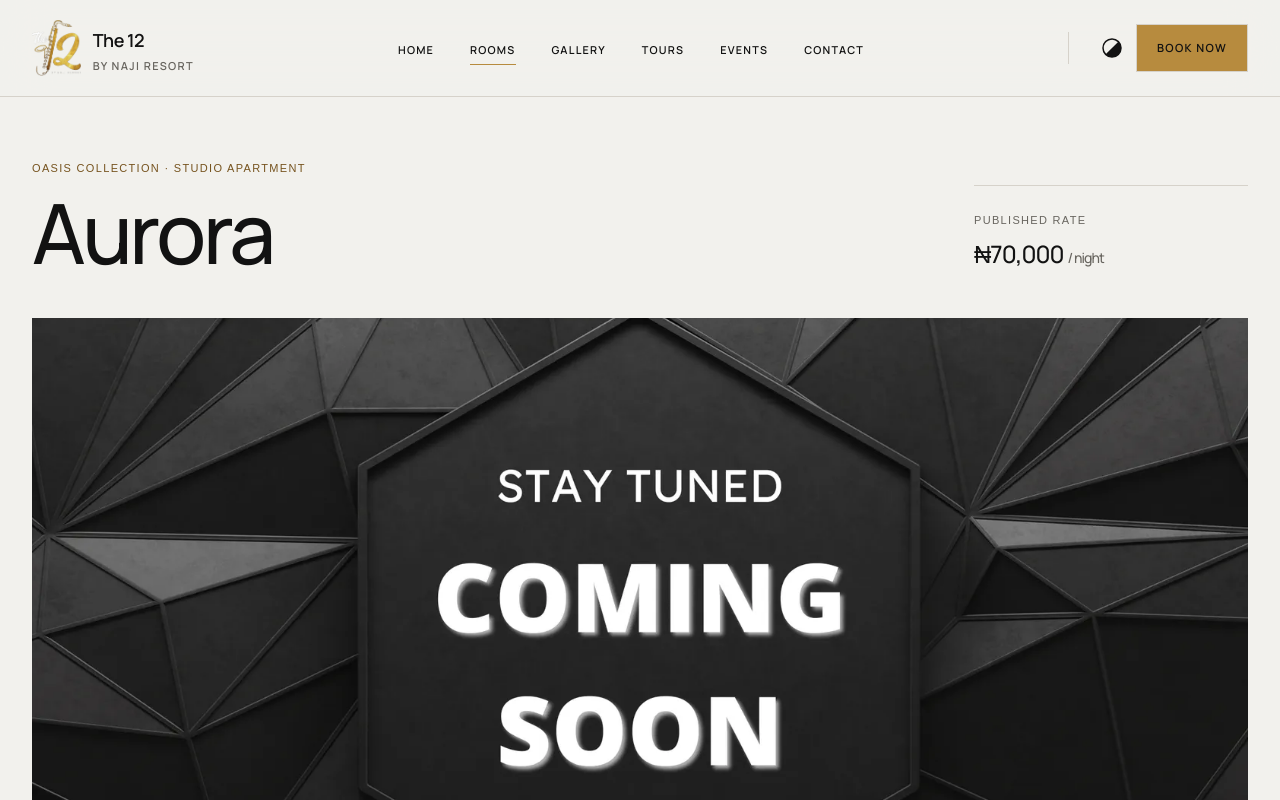
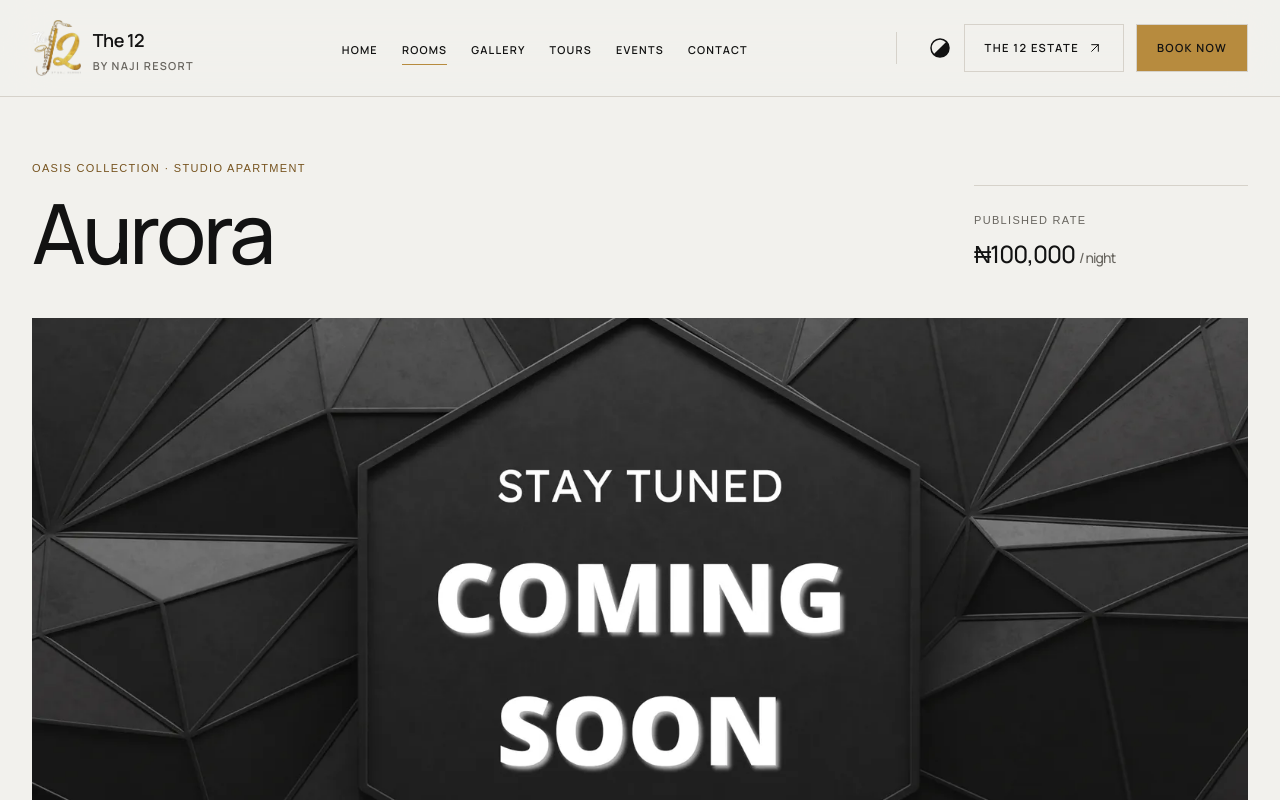
Before and after one commit to vxxious/the12-by-naji-resort, a Next.js app: page /rooms/aurora in a window 1280 px wide. Shown: the top 800 px of the page. Built offline with nearby package versions, Linux system fonts and the light colour scheme; no server answers; a web font is replaced by a local one.

Commit message:
feat: update resort rates and estate navigation

```diff
--- a/src/app/rooms/page.tsx
+++ b/src/app/rooms/page.tsx
@@ -3,7 +3,13 @@ import type { Metadata } from "next";
 import { RoomRow } from "@/components/rooms/room-row";
 import { BookingCta } from "@/components/sections/booking-cta";
 import { PageIntro } from "@/components/sections/page-intro";
-import { rooms } from "@/data/rooms";
+import {
+  formatNaira,
+  formatRoomType,
+  publishedRoomTypes,
+  roomRates,
+  rooms,
+} from "@/data/rooms";
 
 export const metadata: Metadata = {
   title: "Apartments and Rooms",
@@ -16,12 +22,12 @@ const collections = [
   {
     id: "elysian",
     name: "Elysian",
-    description: "Three-bedroom, two-bedroom and studio apartments.",
+    description: "Published rates for studio and one- to three-bedroom stays.",
   },
   {
     id: "oasis",
     name: "Oasis",
-    description: "Three-bedroom, two-bedroom and studio apartments.",
+    description: "Published rates for studio and one- to three-bedroom stays.",
   },
 ] as const;
 
@@ -77,6 +83,23 @@ export default function RoomsPage() {
                   {collection.description}
                 </p>
               </div>
+              <div className="mb-10 border-y py-5">
+                <p className="annotation text-[var(--muted)]">
+                  Current rate guide
+                </p>
+                <ul className="mt-4 grid grid-cols-2 gap-x-6 gap-y-5 sm:grid-cols-4">
+                  {publishedRoomTypes.map((type) => (
+                    <li key={type}>
+                      <span className="annotation block text-[var(--muted)]">
+                        {formatRoomType(type)}
+                      </span>
+                      <span className="mt-1 block text-lg font-medium tabular-nums">
+                        {formatNaira(roomRates[collection.id][type])}
+                      </span>
+                    </li>
+                  ))}
+                </ul>
+              </div>
               {collectionRooms.map((room, index) => (
                 <RoomRow
                   key={room.slug}
--- a/src/components/layout/site-header.tsx
+++ b/src/components/layout/site-header.tsx
@@ -1,3 +1,4 @@
+import { ArrowUpRight } from "lucide-react";
 import Link from "next/link";
 
 import { ResortBrand } from "@/components/branding/resort-brand";
@@ -5,12 +6,12 @@ import { MobileMenu } from "@/components/navigation/mobile-menu";
 import { NavLink } from "@/components/navigation/nav-link";
 import { ThemeToggle } from "@/components/navigation/theme-toggle";
 import { Button } from "@/components/ui/button";
-import { navItems } from "@/data/hotel";
+import { hotel, navItems } from "@/data/hotel";
 
 export function SiteHeader() {
   return (
     <header className="sticky top-0 z-40 border-b bg-[var(--header)] backdrop-blur-xl">
-      <div className="page-shell flex min-h-[4.75rem] flex-wrap items-center justify-between gap-x-4 gap-y-2 py-2 lg:min-h-24">
+      <div className="page-shell flex min-h-[4.75rem] flex-wrap items-center justify-between gap-x-4 gap-y-2 py-2 xl:min-h-24">
         <Link
           href="/"
           className="relative z-10 min-w-0 shrink-0"
@@ -19,8 +20,8 @@ export function SiteHeader() {
           <ResortBrand />
         </Link>
 
-        <nav aria-label="Primary" className="hidden min-w-0 flex-1 lg:block">
-          <ul className="flex flex-wrap items-center justify-center gap-x-7 gap-y-2 xl:gap-x-9">
+        <nav aria-label="Primary" className="hidden min-w-0 flex-1 xl:block">
+          <ul className="flex flex-wrap items-center justify-center gap-x-6 gap-y-2 2xl:gap-x-8">
             {navItems.map((item) => (
               <li key={item.href}>
                 <NavLink {...item} />
@@ -29,11 +30,22 @@ export function SiteHeader() {
           </ul>
         </nav>
 
-        <div className="flex shrink-0 items-center lg:gap-3">
-          <div className="hidden lg:block">
+        <div className="flex shrink-0 items-center xl:gap-3">
+          <div className="hidden xl:block">
             <ThemeToggle />
           </div>
-          <Button asChild className="hidden lg:inline-flex">
+          <Button asChild variant="outline" className="hidden xl:inline-flex">
+            <a
+              href={hotel.estateUrl}
+              target="_blank"
+              rel="noreferrer"
+              aria-label="Visit The 12 by Naji Resort Estate (opens in a new tab)"
+            >
+              The 12 Estate
+              <ArrowUpRight aria-hidden="true" size={16} strokeWidth={1.5} />
+            </a>
+          </Button>
+          <Button asChild className="hidden xl:inline-flex">
             <Link href="/book">Book now</Link>
           </Button>
           <MobileMenu />
--- a/src/components/navigation/mobile-menu.tsx
+++ b/src/components/navigation/mobile-menu.tsx
@@ -8,7 +8,7 @@ import { useState } from "react";
 
 import { ResortBrand } from "@/components/branding/resort-brand";
 import { ThemeToggle } from "@/components/navigation/theme-toggle";
-import { navItems } from "@/data/hotel";
+import { hotel, navItems } from "@/data/hotel";
 
 export function MobileMenu() {
   const [open, setOpen] = useState(false);
@@ -19,7 +19,7 @@ export function MobileMenu() {
       <Dialog.Trigger asChild>
         <button
           type="button"
-          className="group flex size-11 items-center justify-center lg:hidden"
+          className="group flex size-11 items-center justify-center xl:hidden"
           aria-label="Open navigation"
         >
           <Menu
@@ -97,6 +97,18 @@ export function MobileMenu() {
               </div>
               <ThemeToggle />
             </div>
+            <div className="grid gap-3">
+              <a
+                href={hotel.estateUrl}
+                target="_blank"
+                rel="noreferrer"
+                onClick={() => setOpen(false)}
+                aria-label="Visit The 12 by Naji Resort Estate (opens in a new tab)"
+                className="flex min-h-14 items-center justify-between border border-[var(--foreground)] px-5 text-sm font-semibold tracking-[0.1em] uppercase transition-colors hover:bg-[var(--foreground)] hover:text-[var(--background)]"
+              >
+                Visit the Estate
+                <ArrowUpRight aria-hidden="true" size={18} strokeWidth={1.5} />
+              </a>
               <Link
                 href="/book"
                 onClick={() => setOpen(false)}
@@ -106,6 +118,7 @@ export function MobileMenu() {
                 <ArrowUpRight aria-hidden="true" size={18} strokeWidth={1.5} />
               </Link>
             </div>
+          </div>
         </Dialog.Content>
       </Dialog.Portal>
     </Dialog.Root>
--- a/src/data/hotel.ts
+++ b/src/data/hotel.ts
@@ -17,6 +17,7 @@ export const hotel = {
   },
   mapUrl:
     "https://www.google.com/maps/search/?api=1&query=The12%20by%20Naji%20Resort%20Utako%20Abuja",
+  estateUrl: "https://www.the12bynajiresortestate.com/",
   hours: "Open daily, 24 hours",
   checkIn: "14:30",
   checkOut: "12:00",
--- a/src/data/rooms.ts
+++ b/src/data/rooms.ts
@@ -1,18 +1,41 @@
 import type { Room, RoomBlock, RoomType } from "@/types/room";
+
+type PublishedRoomType = RoomType | "1-bedroom";
+
+export const roomRates = {
+  elysian: {
+    studio: 120_000,
+    "1-bedroom": 160_000,
+    "2-bedroom": 200_000,
+    "3-bedroom": 280_000,
+  },
+  oasis: {
+    studio: 100_000,
+    "1-bedroom": 140_000,
+    "2-bedroom": 180_000,
+    "3-bedroom": 250_000,
+  },
+} satisfies Record<RoomBlock, Record<PublishedRoomType, number>>;
+
+export const publishedRoomTypes: PublishedRoomType[] = [
+  "studio",
+  "1-bedroom",
+  "2-bedroom",
+  "3-bedroom",
+];
 
 const room = (
   name: string,
   slug: string,
   block: RoomBlock,
   type: RoomType,
-  priceNgn: number,
   photographyPending = false,
 ): Room => ({
   name,
   slug,
   block,
   type,
-  priceNgn,
+  priceNgn: roomRates[block][type],
   images: photographyPending
     ? ["/images/rooms/photography-coming-soon.webp"]
     : Array.from(
@@ -24,23 +47,23 @@ const room = (
 });
 
 export const rooms: Room[] = [
-  room("Bora-Bora", "bora-bora", "elysian", "3-bedroom", 200_000),
-  room("Seychelles", "seychelles", "elysian", "3-bedroom", 200_000),
-  room("Cappadocia", "cappadocia", "elysian", "3-bedroom", 200_000),
-  room("Santorini", "santorini", "elysian", "2-bedroom", 150_000),
-  room("Ibiza", "ibiza", "elysian", "2-bedroom", 150_000),
-  room("Kyoto", "kyoto", "elysian", "2-bedroom", 150_000),
-  room("Monaco", "monaco", "elysian", "studio", 90_000),
-  room("Bali", "bali", "elysian", "studio", 90_000, true),
-  room("Tokyo", "tokyo", "elysian", "studio", 90_000),
-  room("Grandview", "grandview", "oasis", "3-bedroom", 150_000),
-  room("Essence", "essence", "oasis", "3-bedroom", 150_000),
-  room("Palms", "palms", "oasis", "2-bedroom", 120_000),
-  room("Eden", "eden", "oasis", "2-bedroom", 120_000),
-  room("Lotus", "lotus", "oasis", "2-bedroom", 120_000),
-  room("Aurora", "aurora", "oasis", "studio", 70_000, true),
-  room("Hive", "hive", "oasis", "studio", 70_000),
-  room("Renaissance", "renaissance", "oasis", "studio", 70_000, true),
+  room("Bora-Bora", "bora-bora", "elysian", "3-bedroom"),
+  room("Seychelles", "seychelles", "elysian", "3-bedroom"),
+  room("Cappadocia", "cappadocia", "elysian", "3-bedroom"),
+  room("Santorini", "santorini", "elysian", "2-bedroom"),
+  room("Ibiza", "ibiza", "elysian", "2-bedroom"),
+  room("Kyoto", "kyoto", "elysian", "2-bedroom"),
+  room("Monaco", "monaco", "elysian", "studio"),
+  room("Bali", "bali", "elysian", "studio", true),
+  room("Tokyo", "tokyo", "elysian", "studio"),
+  room("Grandview", "grandview", "oasis", "3-bedroom"),
+  room("Essence", "essence", "oasis", "3-bedroom"),
+  room("Palms", "palms", "oasis", "2-bedroom"),
+  room("Eden", "eden", "oasis", "2-bedroom"),
+  room("Lotus", "lotus", "oasis", "2-bedroom"),
+  room("Aurora", "aurora", "oasis", "studio", true),
+  room("Hive", "hive", "oasis", "studio"),
+  room("Renaissance", "renaissance", "oasis", "studio", true),
 ];
 
 export const featuredRooms = ["bora-bora", "santorini", "grandview", "hive"]
@@ -50,7 +73,7 @@ export const featuredRooms = ["bora-bora", "santorini", "grandview", "hive"]
 export const getRoomBySlug = (slug: string) =>
   rooms.find((item) => item.slug === slug);
 
-export const formatRoomType = (type: RoomType) =>
+export const formatRoomType = (type: PublishedRoomType) =>
   type === "studio"
     ? "Studio apartment"
     : `${type.replace("-", " ")} apartment`;
```
Also changed, not shown: 1 other file (tests, documents, lock files or other folders). Lines whose indentation alone changed are shown as unchanged.
